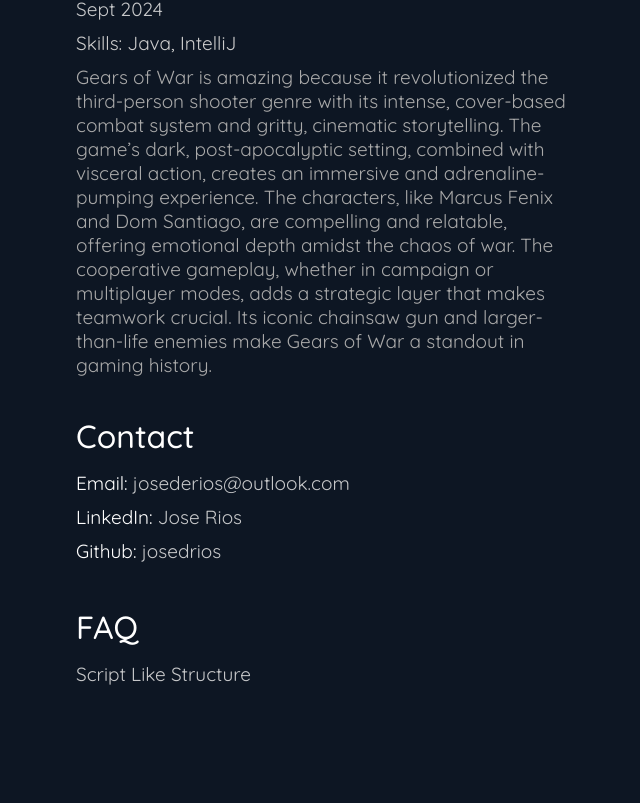
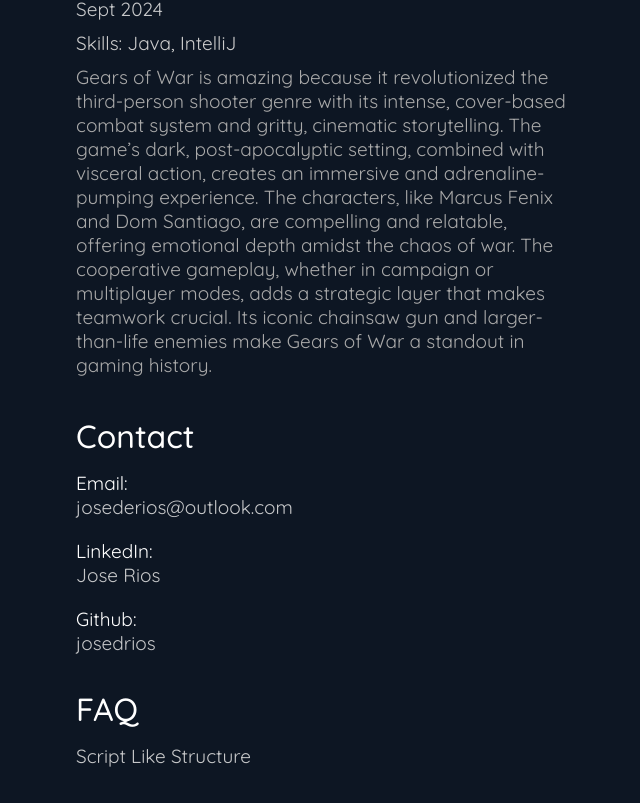
Before and after one commit to josedrios/portfolio-website, a React (Vite) app: page / in a window 1280 px wide. Shown: the part 1363-2166 px from the top of the page, without its empty margins (591-1231 px from the left). Built offline with nearby package versions, Linux system fonts and the light colour scheme; the HTML template or start-up script is replaced by a standard one.

Commit message:
Fixed contact structure and spacing

```diff
--- a/src/App.jsx
+++ b/src/App.jsx
@@ -124,9 +124,20 @@
           <div className='content-item' id='contact-item-container'>
             <h1 className='content-item-header'>Contact</h1>
             <div>
-              <div className="contact-info-item"><span className='contact-item-header'>Email: </span>josederios@outlook.com</div>
-              <div className="contact-info-item"><span className='contact-item-header'>LinkedIn: </span><a href="">Jose Rios</a></div>
-              <div className="contact-info-item"><span className='contact-item-header'>Github: </span>josedrios</div>
+              <div className="contact-info-item">
+                <div className='contact-item-header'>Email: </div>
+                <div className="contact-item-content">josederios@outlook.com</div>
+              </div>
+              <div className="contact-info-item">
+                <div className='contact-item-header'>LinkedIn: </div>
+                <div className="contact-item-content">
+                  <a href="">Jose Rios</a>
+                </div>
+              </div>
+              <div className="contact-info-item">
+                <div className='contact-item-header'>Github: </div>
+                <div className="contact-item-content">josedrios</div>
+              </div>
             </div>
           </div>
           <div className='content-item'>
--- a/src/styles/layout/_contact-item.scss
+++ b/src/styles/layout/_contact-item.scss
@@ -3,13 +3,24 @@
 }
 
 .contact-info-item {
-    margin-bottom: 10px;
     font-size: 19px;
+    display: flex;
+    flex-direction: column;
+    max-width: 350px;
+
+    &:not(:last-child) {
+      margin-bottom: 20px;
+    }
+  }
+
+.contact-item-header {
+    color: white;
+}
+
+.contact-item-content {
+    justify-content: end;
     color: $unchosen-white;
     a {
         color: $unchosen-white;
     }
-    span {
-        color: white;
-    }
 }
```
